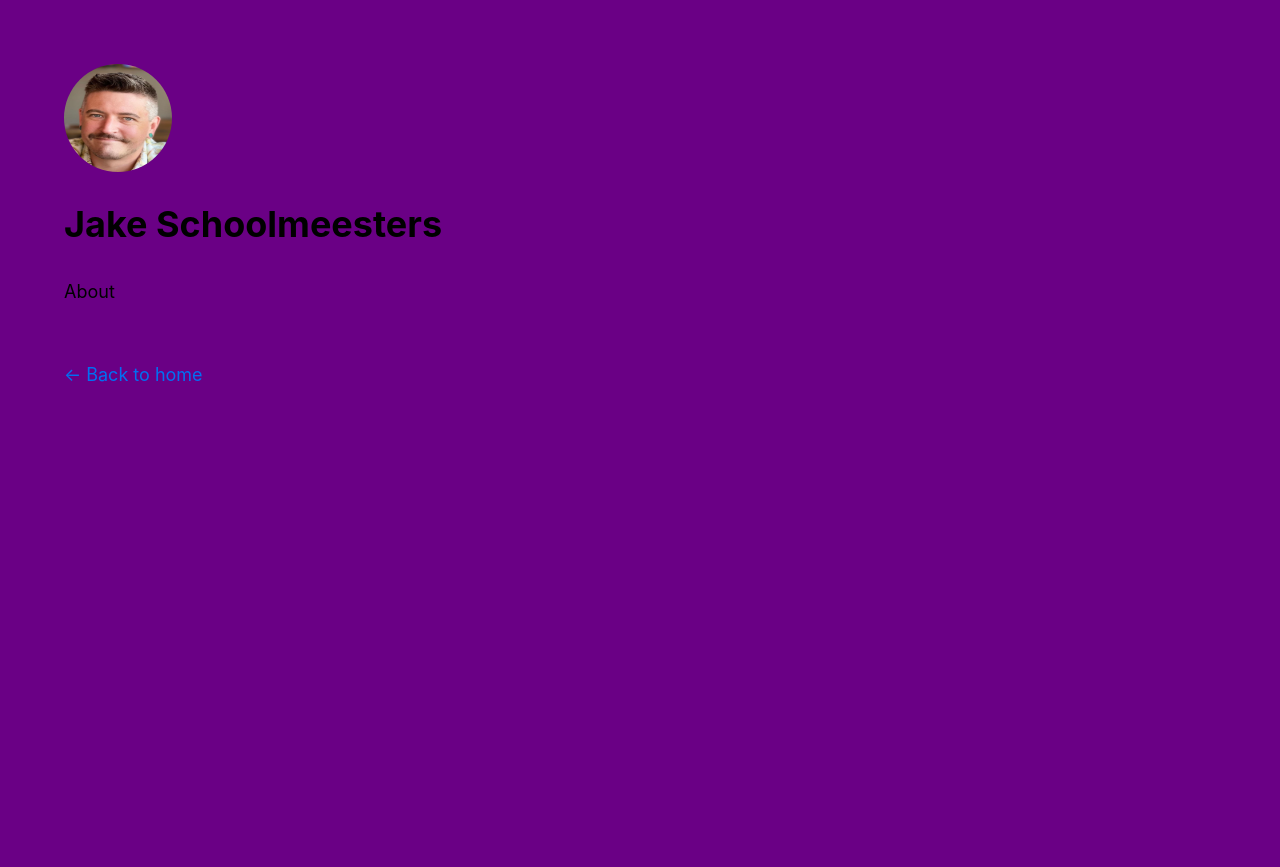
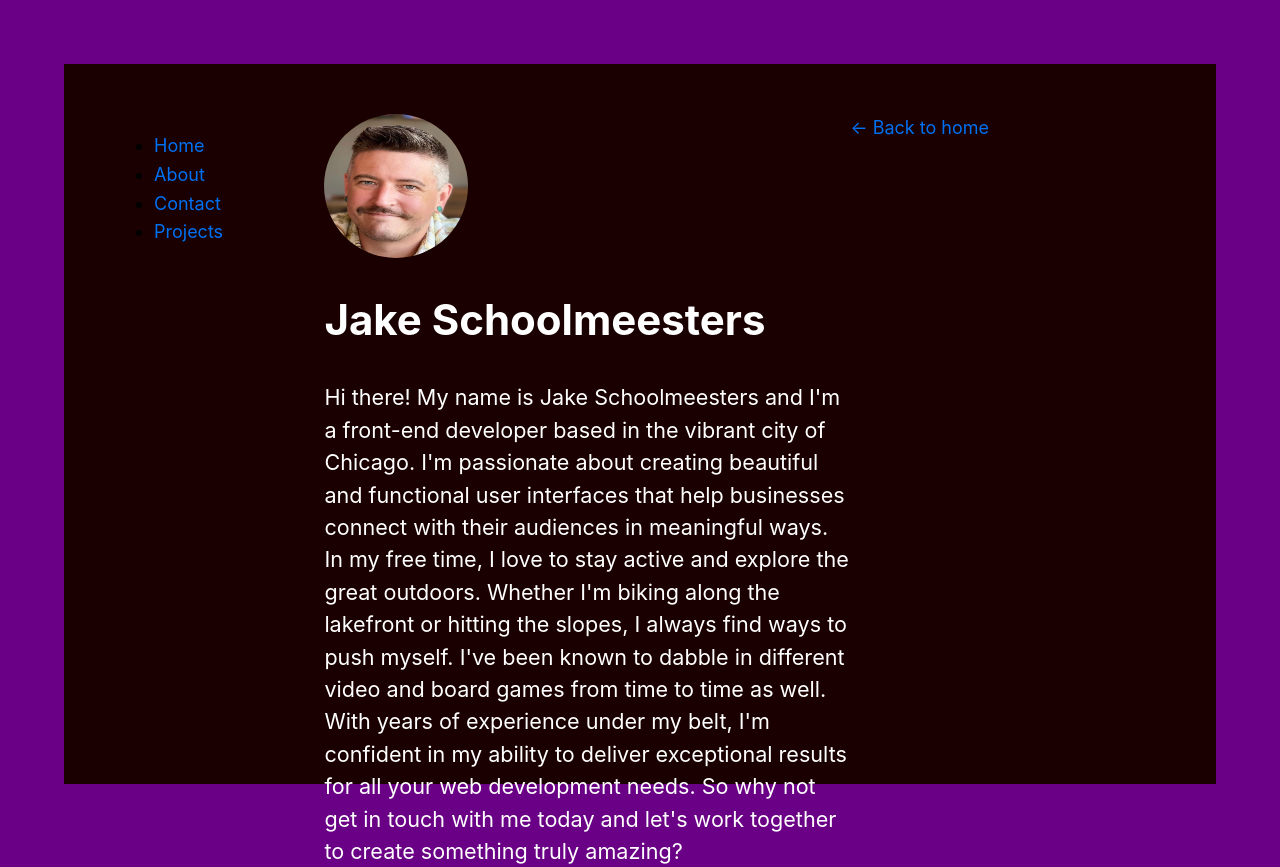
Before and after one commit to schooolman/jake-schoolman-next, a Next.js app: page /about in a window 1280 px wide. Before the commit the page ends 800 px from the top, so only its background shows below. Built offline with nearby package versions, Linux system fonts and the light colour scheme.

Commit message:
Some styling changes and adding content

```diff
--- a/components/layout.js
+++ b/components/layout.js
@@ -1,16 +1,18 @@
 import Head from 'next/head';
 import Image from 'next/image';
-import layoutStyles from '../styles/components/layout.module.scss';
-import utilStyles from '../styles/utils.module.css';
 import Link from 'next/link';
 import NavBar from './navbar';
+
+import layoutStyles from '../styles/components/layout.module.scss';
+import typography from '../styles/typography.module.scss';
+import utilStyles from '../styles/utils.module.css';
 
 const name = 'Jake Schoolmeesters';
 export const siteTitle = 'Jake Schoolmeesters\' Portfolio';
 
 export default function Layout({ children, home }) {
   return (
-    <div className={layoutStyles.mainContainer}>
+    <>
         <Head>
             <link rel="icon" href="/favicon.ico" />
             <meta
@@ -26,11 +28,15 @@ export default function Layout({ children, home }) {
             <meta name="og:title" content={siteTitle} />
             <meta name="twitter:card" content="summary_large_image" />
         </Head>
-        {/* <NavBar/> */}
-        <div className=''>
+        <div className={layoutStyles.mainContainer}>
+            <div className={layoutStyles.contentNavigation}>
+                <NavBar />
+            </div>
+            <div className={layoutStyles.contentMaincontent}>
                 <header className="header">
                     {home ? (
                         <>
+                            <Link href="/">
                                 <Image
                                     priority
                                     src="/images/headshot.jpg"
@@ -39,7 +45,12 @@ export default function Layout({ children, home }) {
                                     width={144}
                                     alt="Picture of Jake Schoolmeesters"
                                 />
-                        <h1 className="text-white text-4xl weight-bold">{name}</h1>
+                            </Link>
+                            <h1 className={typography.title}>
+                                <Link href="/" className={utilStyles.colorInherit}>
+                                {name}
+                                </Link>
+                            </h1>
                         </>
                     ) : (
                         <>
@@ -48,12 +59,12 @@ export default function Layout({ children, home }) {
                                     priority
                                     src="/images/headshot.jpg"
                                     className={utilStyles.borderCircle}
-                                height={108}
-                                width={108}
-                                alt=""
+                                    height={144}
+                                    width={144}
+                                    alt="Picture of Jake Schoolmeesters"
                                 />
                             </Link>
-                        <h1 className="color-white">
+                            <h1 className={typography.title}>
                                 <Link href="/" className={utilStyles.colorInherit}>
                                 {name}
                                 </Link>
@@ -69,5 +80,6 @@ export default function Layout({ children, home }) {
             </div>
         )}
         </div>
+    </>
   );
 }
--- a/pages/about.js
+++ b/pages/about.js
@@ -1,9 +1,18 @@
 import Layout from "../components/layout";
+import utilStyles from '../styles/utils.module.css';
 
 export default function About() {
     return (
         <Layout>
-            <div>About</div>
+            <section className={utilStyles.headingMd}>
+                <p>
+                    Hi there! My name is Jake Schoolmeesters and I'm a front-end developer based in the vibrant city of Chicago. I'm passionate about creating beautiful and functional user interfaces that help businesses connect with their audiences in meaningful ways.
+
+                    In my free time, I love to stay active and explore the great outdoors. Whether I'm biking along the lakefront or hitting the slopes, I always find ways to push myself. I've been known to dabble in different video and board games from time to time as well.
+
+                    With years of experience under my belt, I'm confident in my ability to deliver exceptional results for all your web development needs. So why not get in touch with me today and let's work together to create something truly amazing?
+                </p>
+            </section>
         </Layout>
     )
   }
--- a/pages/index.js
+++ b/pages/index.js
@@ -1,6 +1,7 @@
+import utilStyles from '../styles/utils.module.css';
+import typography from '../styles/typography.module.scss';
 import Head from 'next/head';
 import Layout, { siteTitle } from '../components/layout';
-import utilStyles from '../styles/utils.module.css';
 import { getSortedPostsData } from '../lib/posts';
 import Link from 'next/link';
 import Date from '../components/date';
@@ -22,7 +23,8 @@ export default function Home({ allPostsData }) {
       </Head>
       <div className=''>
         <section className={utilStyles.headingMd}>
-          <p className='text-white'>My name is Jake Schoolmeesters, I'm a Front End Web developer living in Chicago.</p>
+            <h3 className={typography.subHeading}>Front End developer</h3>
+            <h3 className={typography.subHeading}>Chicago</h3>
         </section>
         {/* <section className={`${utilStyles.headingMd} ${utilStyles.padding1px}`}>
           <h2 className={utilStyles.headingLg}>Blog</h2>
--- a/styles/components/layout.module.scss
+++ b/styles/components/layout.module.scss
@@ -1,25 +1,20 @@
-.container {
-    max-width: 36rem;
-    padding: 0 1rem;
-    margin: 3rem auto 6rem;
+@import '../variables.scss';
+
+.mainContainer {
+  background-color: $c-deep-purple;
+  display: flex;
+  height: 90%;
+  flex-wrap: nowrap;
+  margin: 5%;
+  padding: 50px;
+}
+
+.content {
+  &Navigation {
+    width: 20%;
   }
 
-  .header {
-    display: flex;
-    flex-direction: column;
-    align-items: center;
+  &Maincontent {
+    width: 50%;
   }
-
-  .backToHome {
-    margin: 3rem 0 0;
-  }
-
-  // Start Jakes custom
-
-  .mainContainer {
-    padding: 5%;
-  }
-
-  .main-container {
-    padding: 10%;
-  }
+}
--- a/styles/globals.css
+++ b/styles/globals.css
@@ -25,6 +25,10 @@ a {
   text-decoration: none;
 }
 
+p {
+  color: #ffffff;
+}
+
 a:hover {
   text-decoration: underline;
 }
@@ -33,3 +37,7 @@ img {
   max-width: 100%;
   display: block;
 }
+
+#__next {
+  height: 100%;
+}
--- /dev/null
+++ b/styles/typography.module.scss
@@ -0,0 +1,11 @@
+@import './variables.scss';
+
+.title {
+    font-size: 42px;
+    color: $c-white;
+}
+
+.subHeading {
+    color: $c-white;
+    font-size: 38px;
+}
--- /dev/null
+++ b/styles/variables.scss
@@ -0,0 +1,22 @@
+// Colors
+$c-white: #ffffff;
+$c-deep-purple: #1A0000;
+$c-purple: #58287F;
+
+// Gray Scale
+$c-gray-98: #f3f3f3;
+$c-gray-95: #EDEDED;
+$c-gray-90: #E3E3E3;
+$c-gray-85: #D9D9D9;
+$c-gray-80: #CCCCCC;
+$c-gray-75: #C0C0C0;
+$c-gray-70: #B0B0B0;
+$c-gray-60: #999999;
+$c-gray-50: #808080;
+$c-gray-45: #727272;
+$c-gray-40: #696969;
+$c-gray-30: #4D4D4D;
+$c-gray-20: #363636;
+$c-gray-15: #222222;
+$c-gray-10: #171717;
+$c-black: #000000;
```
Also changed, not shown: assets/FPO_Image.jpeg (added). Lines whose indentation alone changed are shown as unchanged.
